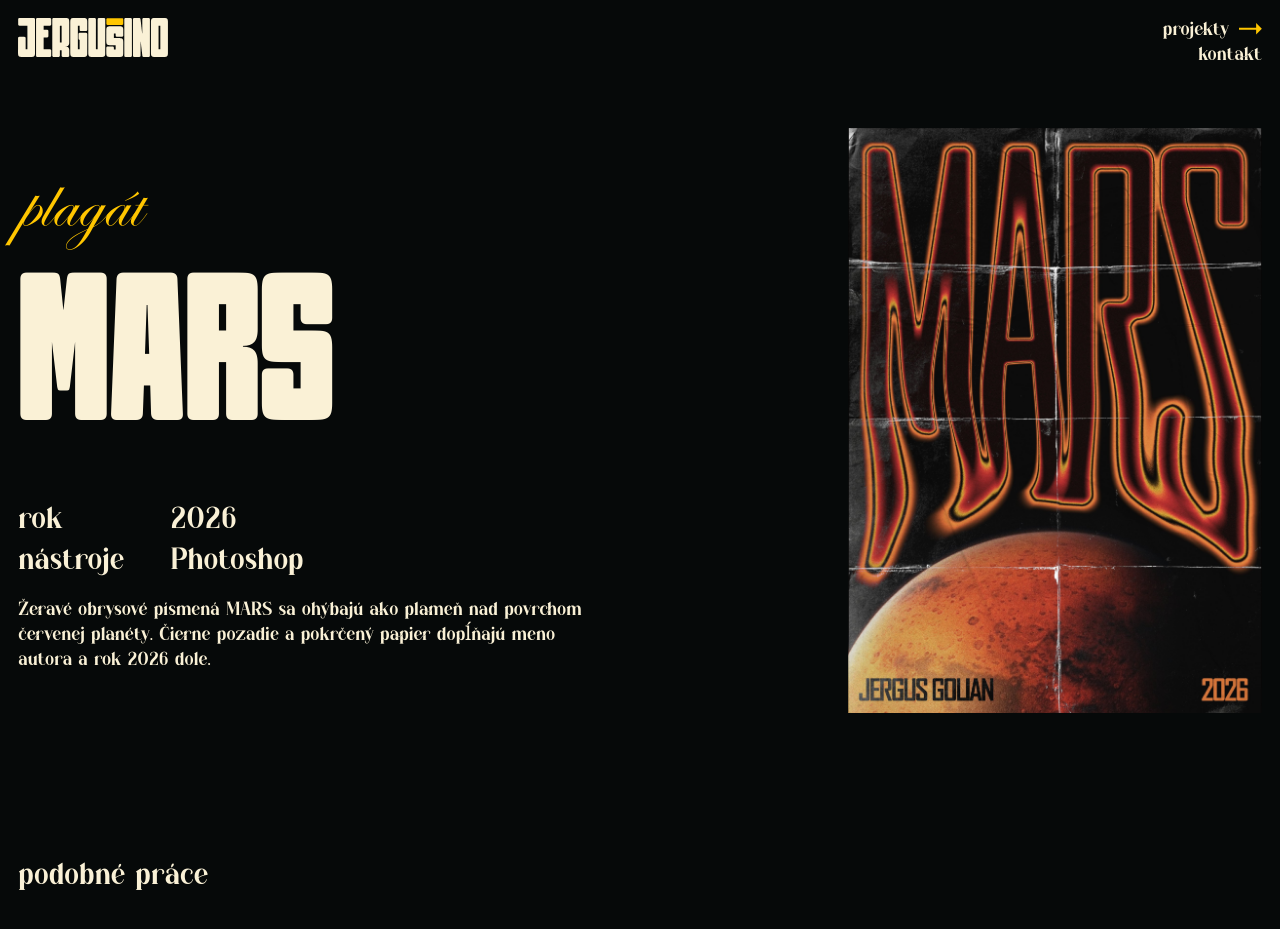
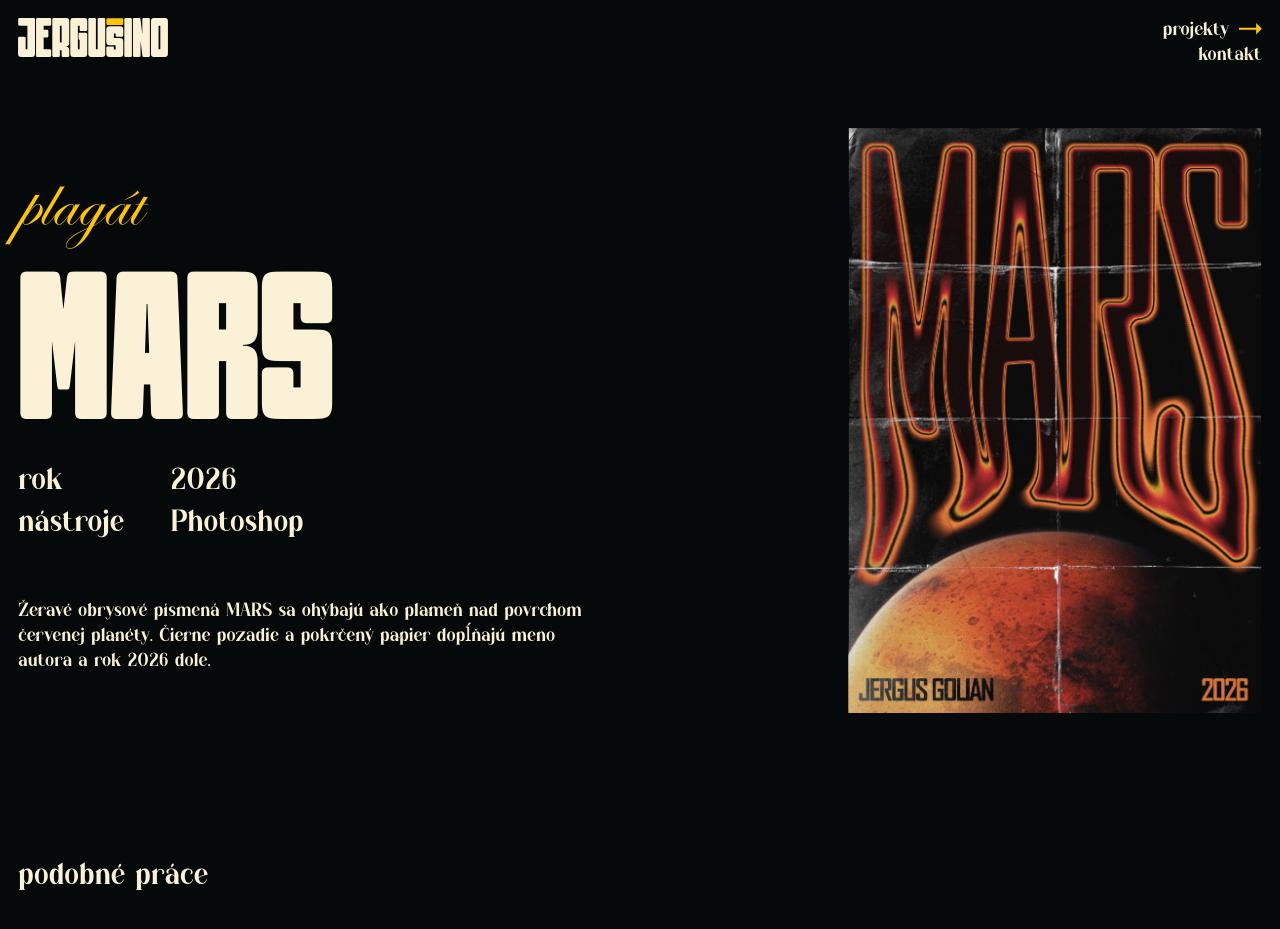
Before and after one commit to jergusino/jergusino.github.io, a Jekyll site: the page built from _projects/mars.md, in a window 1280 px wide. Shown: the top 929 px of the page. Built offline with Jekyll 4.4.1, drawn with Linux system fonts in a browser that asks for light colours; some web fonts are replaced; grey boxes are pictures that could not be loaded.

Commit message:
Project page: details sit close under the title, description set apart
Co-Authored-By: Claude Opus 5.5 <noreply@anthropic.com>
Claude-Session: https://claude.ai/code/session_01RGVpc2Wp958A42zKqCrsaw

```diff
--- a/assets/css/main.css
+++ b/assets/css/main.css
@@ -104,7 +104,8 @@ a:hover, a:focus-visible { color: var(--yellow); }
 /* one project: no tall empty stage, the title sits just under the header and the text follows */
 .hero--project { min-height: 0; padding-top: calc(var(--F) * 7); }
 .hero--project .lockup { position: static; margin: 0 var(--F); }
-body.project .prose { margin-top: calc(var(--F) * 2); }
+body.project .prose { margin-top: calc(var(--F) * 0.9 - 0.9em); }   /* (pulls up past the empty line space of the big title and the details) */   /* the details sit close under the title… */
+body.project .prose .meta + * { margin-top: calc(var(--F) * 3.2); }   /* …and the description stands apart */
 body.project .back { margin-top: calc(var(--F) * 2); }
 
 .lockup { position: absolute; left: var(--F); right: var(--F); bottom: var(--F); }
```
